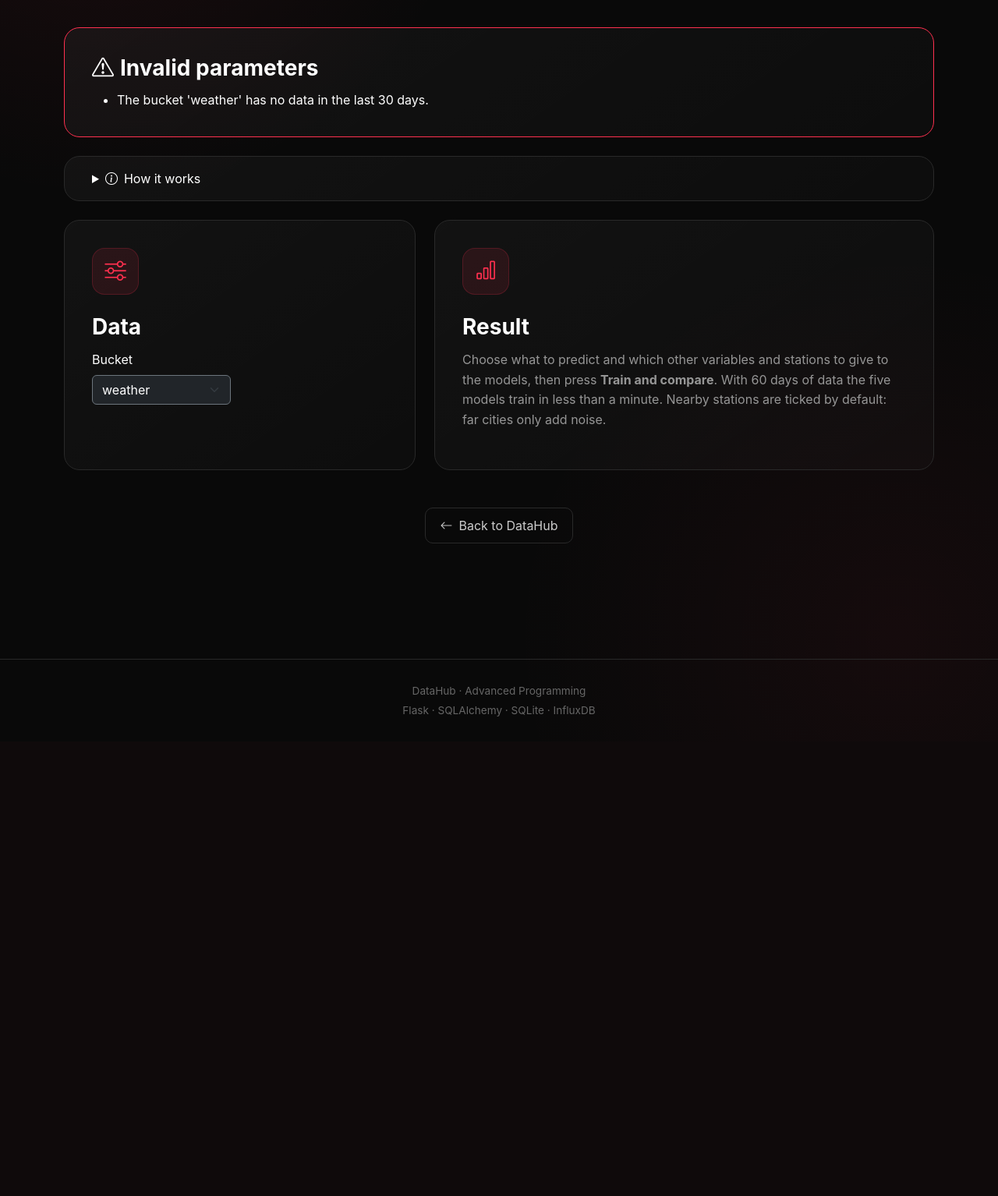
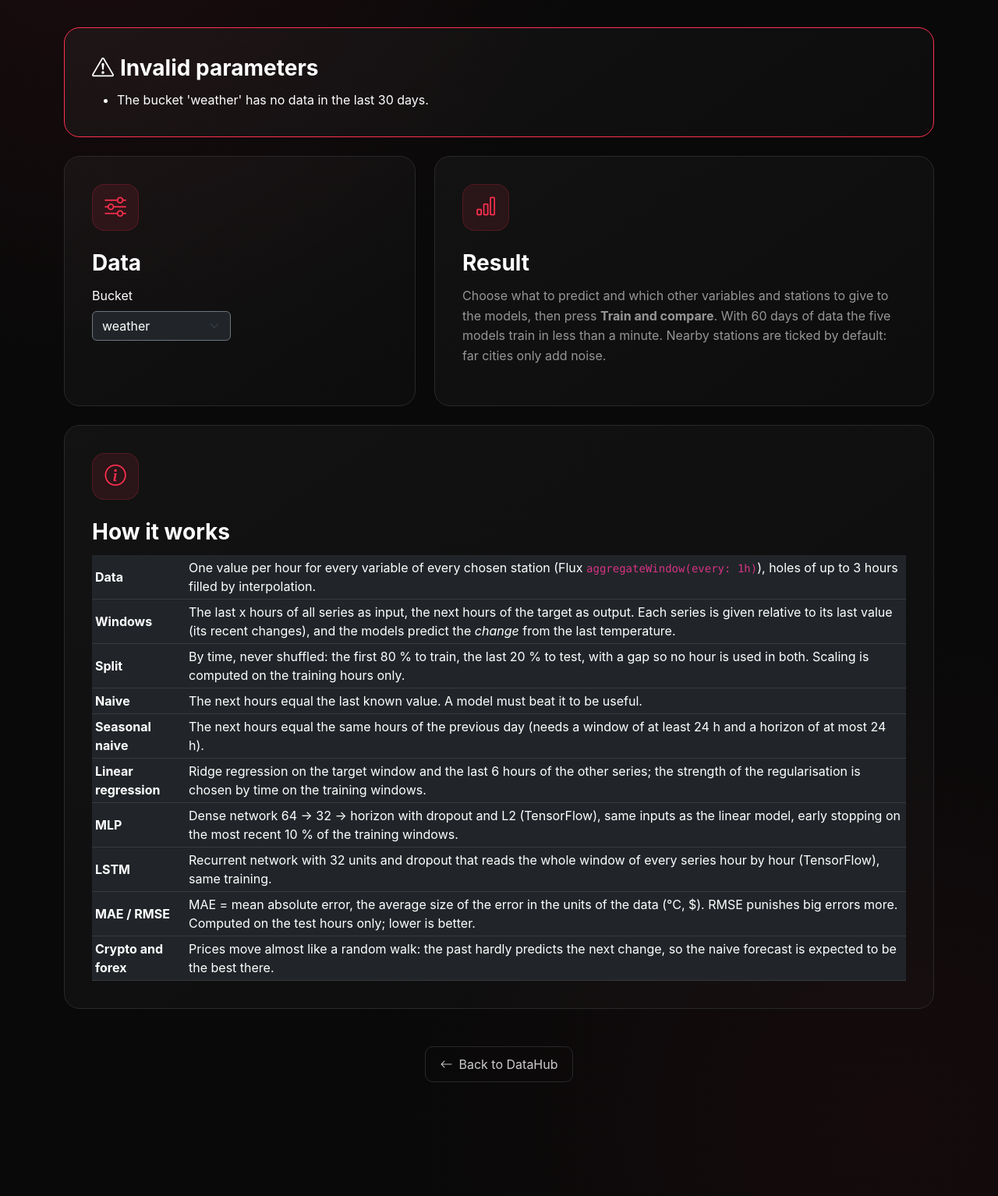
Before and after one commit to iulianstefia10/Advanced-programming, a Flask app: page /forecast/ in a window 1280 px wide. Shown: the part 374-1908 px from the top of the page at 78% size. Before the commit the page ends 1293 px from the top, so only its background shows below. Run offline with Flask 3, Linux system fonts and the light colour scheme; data that the repository does not hold is empty.

Commit message:
Forecast: 'How it works' back at the bottom of the page
Co-Authored-By: Claude Opus 5.5 <noreply@anthropic.com>
Claude-Session: https://claude.ai/code/session_01B7Uz361z6fhyLvhTXzFuVT

```diff
--- a/app/templates/forecast_dashboard.html
+++ b/app/templates/forecast_dashboard.html
@@ -42,35 +42,6 @@ Forecast · Time series
     {% endif %}
 
     <div class="row g-4">
-
-        <!-- How it works: closed by default, click the title to open -->
-        <div class="col-12">
-            <details class="database-card py-3">
-                <summary style="cursor: pointer;">
-                    <i class="bi bi-info-circle me-2"></i>How it works
-                </summary>
-
-                <div class="mt-3">
-                    <div class="table-responsive">
-                        <table class="table table-dark table-sm align-middle mb-0">
-                            <tbody>
-                                <tr><th>Data</th><td>One value per hour for every variable of every chosen station (Flux <code>aggregateWindow(every: 1h)</code>), holes of up to 3 hours filled by interpolation.</td></tr>
-                                <tr><th>Windows</th><td>The last x hours of all series as input, the next hours of the target as output. Each series is given relative to its last value (its recent changes), and the models predict the <em>change</em> from the last temperature.</td></tr>
-                                <tr><th>Split</th><td>By time, never shuffled: the first 80 % to train, the last 20 % to test, with a gap so no hour is used in both. Scaling is computed on the training hours only.</td></tr>
-                                <tr><th>Naive</th><td>The next hours equal the last known value. A model must beat it to be useful.</td></tr>
-                                <tr><th>Seasonal naive</th><td>The next hours equal the same hours of the previous day (needs a window of at least 24 h and a horizon of at most 24 h).</td></tr>
-                                <tr><th>Linear regression</th><td>Ridge regression on the target window and the last 6 hours of the other series; the strength of the regularisation is chosen by time on the training windows.</td></tr>
-                                <tr><th>MLP</th><td>Dense network 64 &rarr; 32 &rarr; horizon with dropout and L2 (TensorFlow), same inputs as the linear model, early stopping on the most recent 10 % of the training windows.</td></tr>
-                                <tr><th>LSTM</th><td>Recurrent network with 32 units and dropout that reads the whole window of every series hour by hour (TensorFlow), same training.</td></tr>
-                                <tr><th>MAE / RMSE</th><td>MAE = mean absolute error, the average size of the error in the units of the data (&deg;C, $). RMSE punishes big errors more. Computed on the test hours only; lower is better.</td></tr>
-                                <tr><th>Crypto and forex</th><td>Prices move almost like a random walk: the past hardly predicts the next change, so the naive forecast is expected to be the best there.</td></tr>
-                            </tbody>
-                        </table>
-                    </div>
-                </div>
-            </details>
-        </div>
-
 
         <!-- Card 1: Data and parameters -->
         <div class="col-lg-5">
@@ -354,6 +325,37 @@ Forecast · Time series
             </div>
         </div>
 
+
+        <!-- Card 3: How it works -->
+        <div class="col-12">
+            <div class="database-card">
+
+                <div class="database-icon">
+                    <i class="bi bi-info-circle"></i>
+                </div>
+
+                <h3>How it works</h3>
+
+                <div class="table-responsive">
+                    <table class="table table-dark table-sm align-middle mb-0">
+                        <tbody>
+                            <tr><th>Data</th><td>One value per hour for every variable of every chosen station (Flux <code>aggregateWindow(every: 1h)</code>), holes of up to 3 hours filled by interpolation.</td></tr>
+                            <tr><th>Windows</th><td>The last x hours of all series as input, the next hours of the target as output. Each series is given relative to its last value (its recent changes), and the models predict the <em>change</em> from the last temperature.</td></tr>
+                            <tr><th>Split</th><td>By time, never shuffled: the first 80 % to train, the last 20 % to test, with a gap so no hour is used in both. Scaling is computed on the training hours only.</td></tr>
+                            <tr><th>Naive</th><td>The next hours equal the last known value. A model must beat it to be useful.</td></tr>
+                            <tr><th>Seasonal naive</th><td>The next hours equal the same hours of the previous day (needs a window of at least 24 h and a horizon of at most 24 h).</td></tr>
+                            <tr><th>Linear regression</th><td>Ridge regression on the target window and the last 6 hours of the other series; the strength of the regularisation is chosen by time on the training windows.</td></tr>
+                            <tr><th>MLP</th><td>Dense network 64 &rarr; 32 &rarr; horizon with dropout and L2 (TensorFlow), same inputs as the linear model, early stopping on the most recent 10 % of the training windows.</td></tr>
+                            <tr><th>LSTM</th><td>Recurrent network with 32 units and dropout that reads the whole window of every series hour by hour (TensorFlow), same training.</td></tr>
+                            <tr><th>MAE / RMSE</th><td>MAE = mean absolute error, the average size of the error in the units of the data (&deg;C, $). RMSE punishes big errors more. Computed on the test hours only; lower is better.</td></tr>
+                            <tr><th>Crypto and forex</th><td>Prices move almost like a random walk: the past hardly predicts the next change, so the naive forecast is expected to be the best there.</td></tr>
+                        </tbody>
+                    </table>
+                </div>
+
+            </div>
+        </div>
+
     </div>
 
 
```
